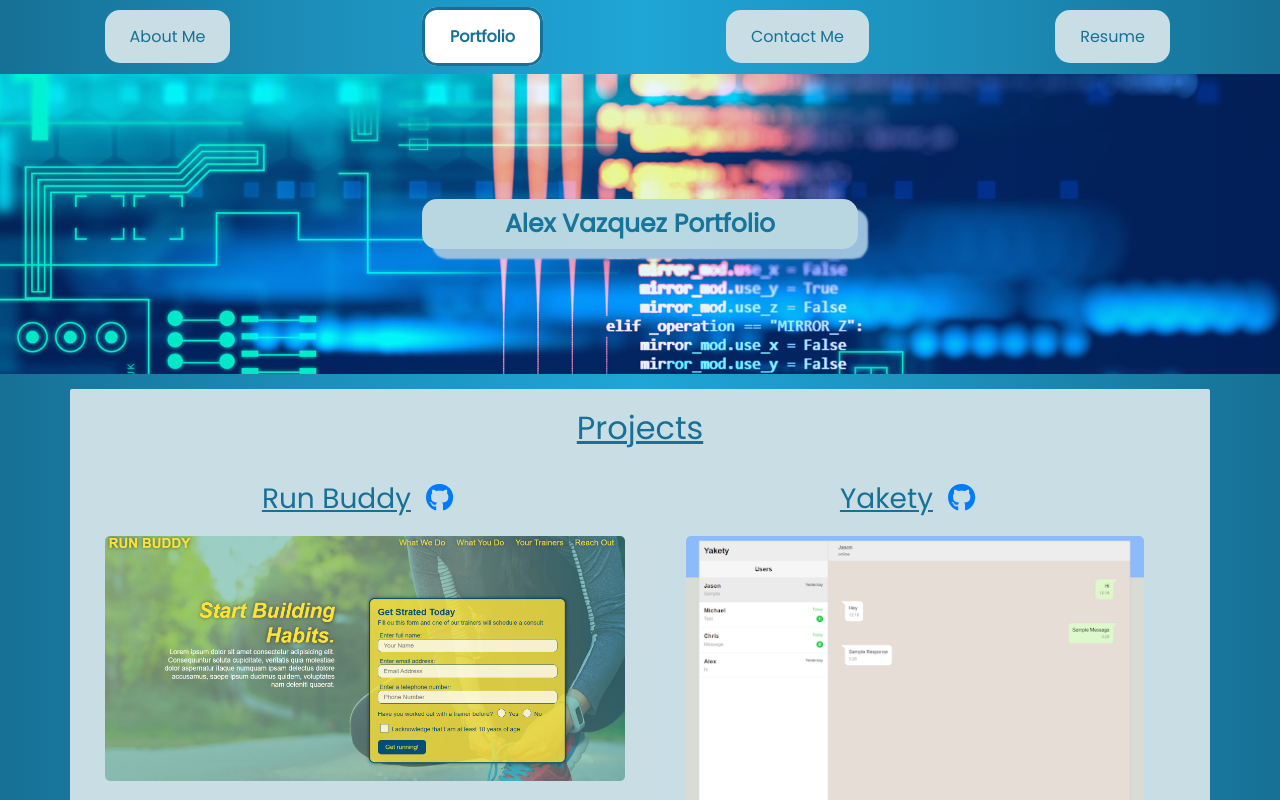
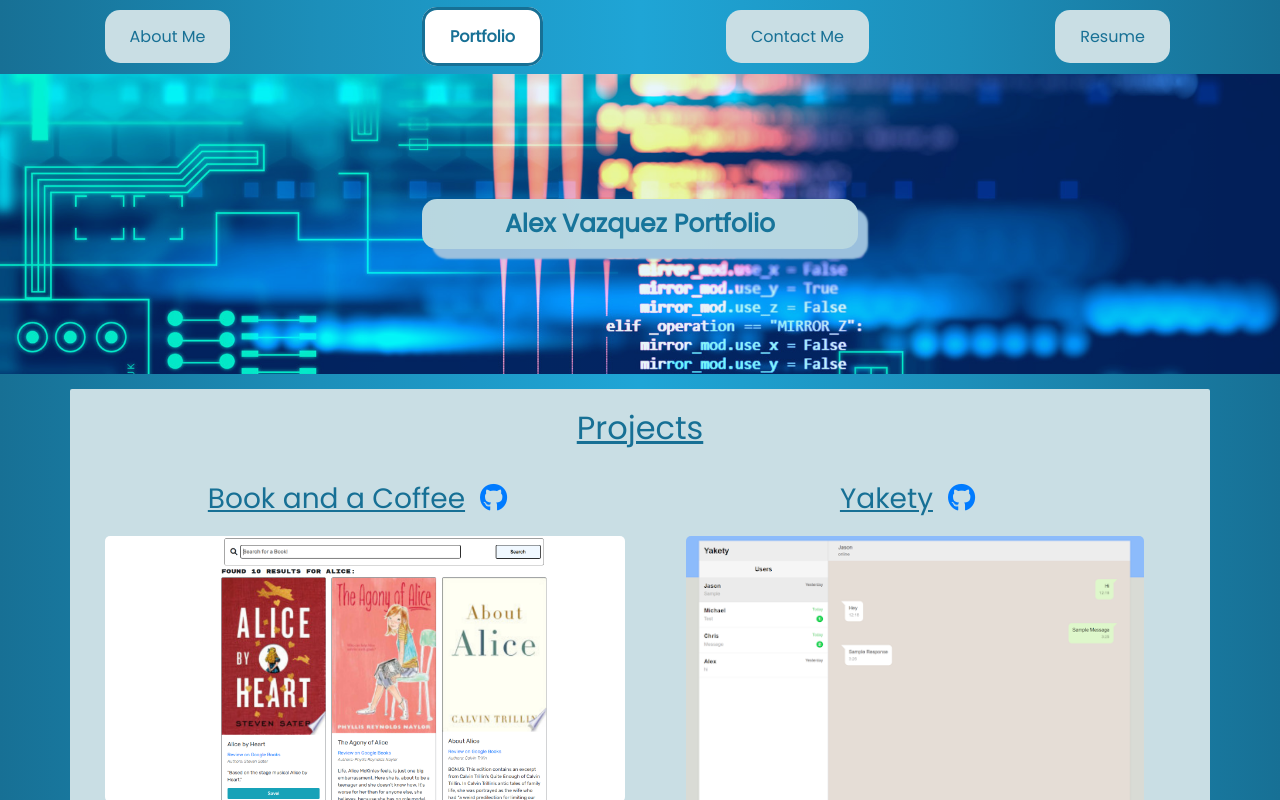
Before and after one commit to avazque008/personal-portfolio-react, a React (Create React App) app: page / in a window 1280 px wide. Both pictures are taken after a click on the element "Portfolio". Shown: the top 800 px of the page. Built offline with nearby package versions, Linux system fonts and the light colour scheme.

Commit message:
new project added

```diff
--- a/src/components/Project/index.js
+++ b/src/components/Project/index.js
@@ -4,10 +4,10 @@
 
     const [projects] = useState([
         {
-            name: 'Run Buddy',
-            image: require('../../assets/images/run-buddy.PNG'),
-            github: 'https://github.com/avazque008/run-buddy',
-            deploy: 'https://avazque008.github.io/run-buddy/'
+            name: 'Book and a Coffee',
+            image: require('../../assets/images/bookandacoffee.PNG'),
+            github: 'https://github.com/avazque008/bookandacoffee',
+            deploy: 'https://www.bookandacoffee.com/'
         },
         {
             name: 'Yakety',
@@ -39,6 +39,12 @@
             github: 'https://github.com/avazque008/work-day-scheduler',
             deploy: 'https://avazque008.github.io/work-day-scheduler/'
         },
+        {
+            name: 'Run Buddy',
+            image: require('../../assets/images/run-buddy.PNG'),
+            github: 'https://github.com/avazque008/run-buddy',
+            deploy: 'https://avazque008.github.io/run-buddy/'
+        },
 
     ]);
 
```
Also changed, not shown: src/assets/images/bookandacoffee.PNG (added).
